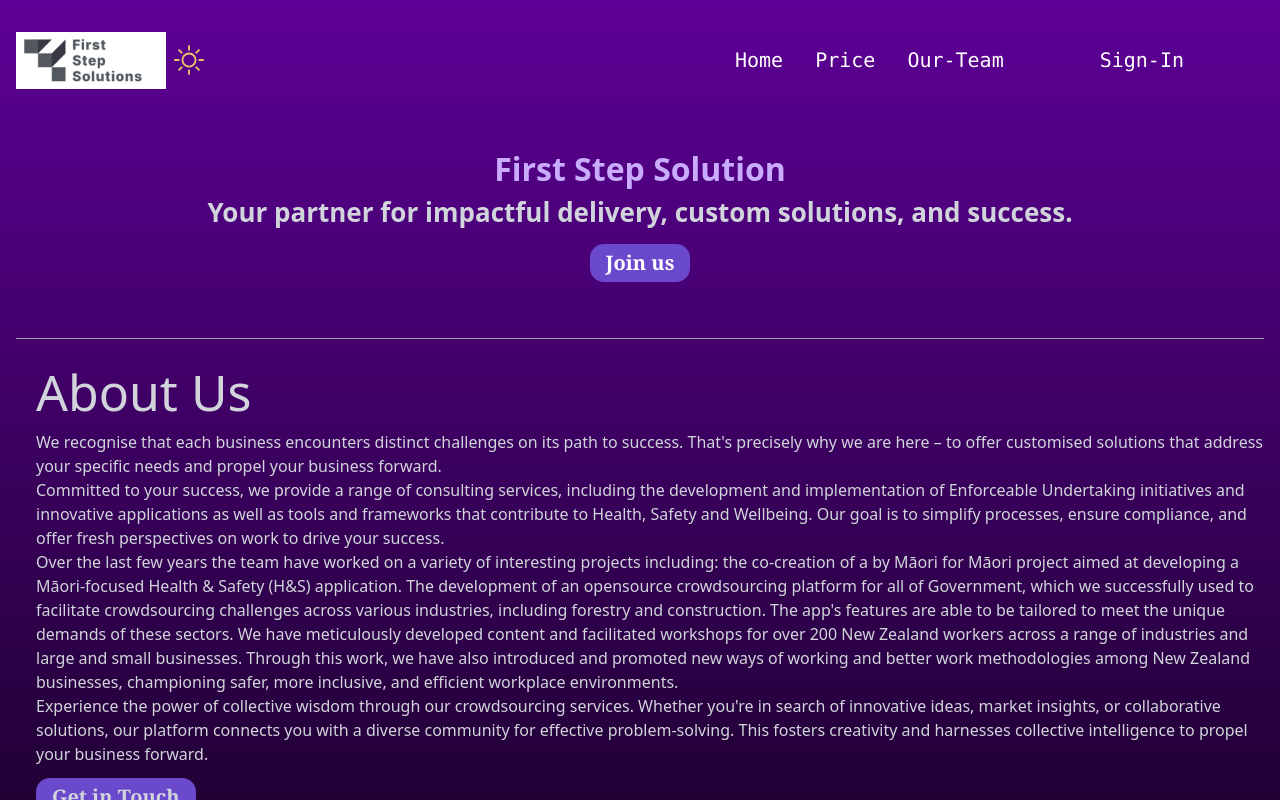
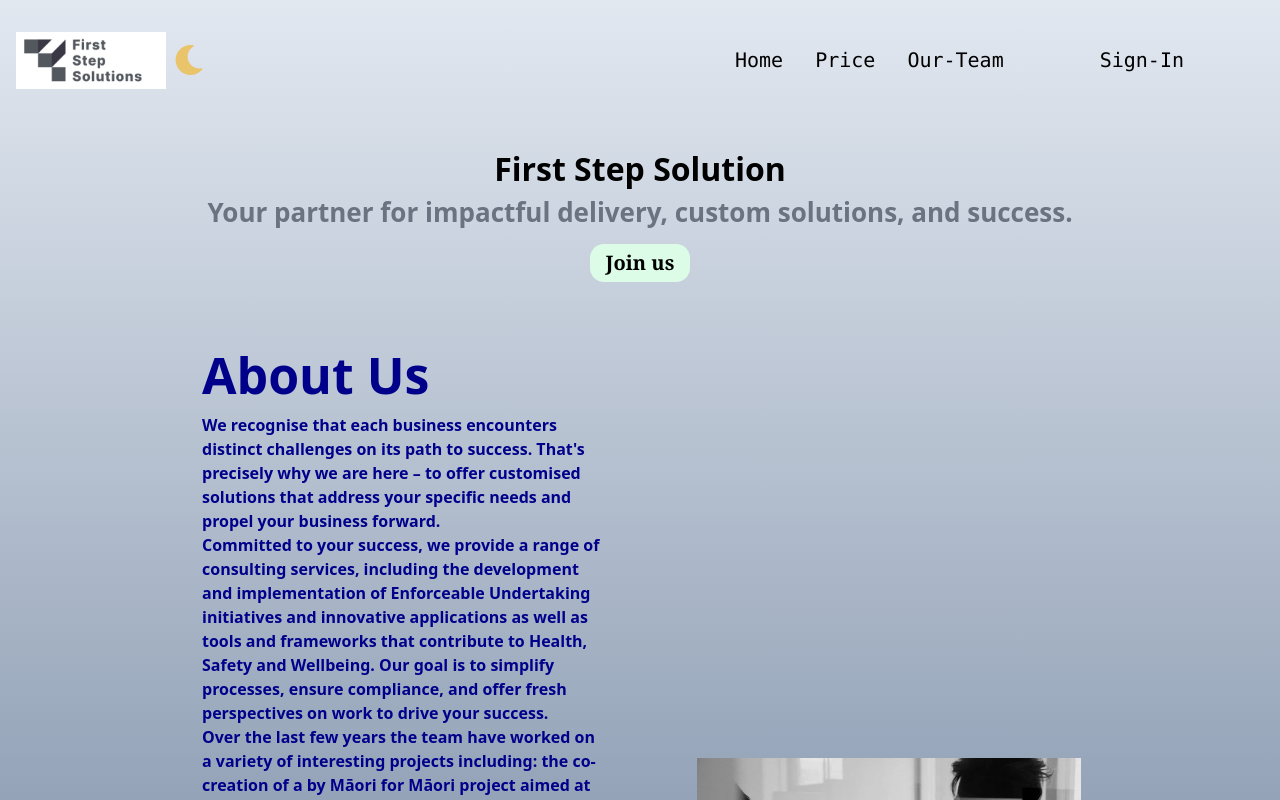
Before and after one commit to BenRogers00/Safely-Different-App, a React (Create React App) app in the folder safely-different/: page / in a window 1280 px wide. Built offline with nearby package versions, Linux system fonts and the light colour scheme.

Commit message:
dark/white theme

```diff
--- a/safely-different/src/components/UI/HomepageComponents/AboutUs.jsx
+++ b/safely-different/src/components/UI/HomepageComponents/AboutUs.jsx
@@ -1,11 +1,11 @@
 function AboutUs() {
     return (
       <>
-        <div className="text-gray-300  ">
-          <div className="w-full h-auto">
+        <div className="dark:text-gray-300 text-dark-blue font-semibold md:grid md:grid-cols-8 md:gap-20">
+
+          <div className="w-full h-auto md:col-start-2 col-span-3">
             <div className="w-full text-[50px] ">
-              <div className="border-t border-gray-400 mb-4"></div>
-              {/* Horizontal line */}
+
               <h1 className="text-start ml-5">About Us</h1>
             </div>
 
@@ -57,11 +57,11 @@ function AboutUs() {
             </div>
           </div>
 
-          <div className="w-full md: flex justify-center items-center">
+          <div className="w-full md:col-span-3 flex justify-center items-center ">
             <img
               src="images/workplace.png"
               alt="workplace"
-              className="md:w-1/4 w-full"
+              className=" w-full md:w-96"
 
             />
           </div>
--- a/safely-different/src/components/UI/HomepageComponents/HomePageUI.jsx
+++ b/safely-different/src/components/UI/HomepageComponents/HomePageUI.jsx
@@ -26,7 +26,7 @@ function HomePageUI() {
    }
   },[windowSize])
   return (
-    <div className="overflow-y-auto overflow-x-hidden h-screen px-4 py-8 bg-gradient-to-b from-purple-700 to bg-purple-900">
+    <div className="overflow-y-auto overflow-x-hidden h-screen px-4 py-8 bg-gradient-to-b dark:from-purple-700 to purple-900 from-slate-200 to bg-slate-400">
       <NavBar Mobile ={isMobile}/> {/* putting props inside mobile */}
       <Slogan/>
       <AboutUs/>
--- a/safely-different/src/components/UI/HomepageComponents/NavBar.jsx
+++ b/safely-different/src/components/UI/HomepageComponents/NavBar.jsx
@@ -2,10 +2,13 @@ import { useState } from "react";
 import { BsSun } from "react-icons/bs";
 import { HiOutlineMenu } from "react-icons/hi";
 import { MdClose } from "react-icons/md";
+import { FaMoon } from "react-icons/fa";
+import useDarkMode from "./useDarkMode";
 
 function NavBar(props) {
  // const {Mobile} = props;
   const [openMenu, setOpenMenu] = useState(false);
+  const [isDarkMode, toggleDarkMode] = useDarkMode();
   const handleMenu = () => {
     setOpenMenu(!openMenu);
   };
@@ -24,7 +27,11 @@ function NavBar(props) {
                 />
               </a>
             </div>
-            <BsSun size={"30px"} color="#e9c46a" className="cursor-pointer" />
+            {isDarkMode?
+            (<BsSun size={"30px"} color="#e9c46a" className="cursor-pointer"  onClick={()=>toggleDarkMode()}/>):
+            (<FaMoon size={"30px"} color="#e9c46a" className="cursor-pointer"  onClick={()=>toggleDarkMode()}/>)}
+
+
           </div>
 
           <ul className="ml-auto ">            {/* Open menu from set state, if Mobile is from props, if it is mobile and openmueny, close icon is displayed */}
@@ -44,7 +51,7 @@ function NavBar(props) {
               />
             ):(
               <>
-              <div className="flex text-[20px] ">
+              <div className="flex text-[20px] text-black dark:text-slate-100">
               <li className="mx-4 hover:text-purple-500 transition-all font-mono cursor-pointer">Home</li>
               <li className="mx-4 hover:text-purple-500 transition-all font-mono cursor-pointer">Price</li>
               <li className="mx-4 hover:text-purple-500 transition-all font-mono cursor-pointer">Our-Team</li>
--- a/safely-different/src/components/UI/HomepageComponents/PricePanel.jsx
+++ b/safely-different/src/components/UI/HomepageComponents/PricePanel.jsx
@@ -10,7 +10,7 @@ const includedFeatures = [
 function PricePanel(){
 
     return(
-        <div className="mx-auto mt-16 max-w-2xl rounded-3xl ring-1 ring-gray-200 sm:mt-20 lg:mx-0 lg:flex lg:max-w-none">
+        <div className="mx-auto  bg-gray-50 mt-16 max-w-2xl rounded-3xl ring-1 ring-gray-200 sm:mt-20 lg:mx-0 lg:flex lg:max-w-none">
           <div className="p-8 sm:p-10 lg:flex-auto">
             <h3 className="text-2xl font-bold tracking-tight text-gray-900">Lifetime membership</h3>
             <p className="mt-6 text-base leading-7 text-gray-600">
--- a/safely-different/src/components/UI/HomepageComponents/Slogan.jsx
+++ b/safely-different/src/components/UI/HomepageComponents/Slogan.jsx
@@ -4,13 +4,13 @@ function Slogan(){
         <>
          <section className=" my-14 font-extrabold">
              <div className="text-center">
-                <p className="text-32 text-purple-300">
+                <p className="text-32 dark:text-purple-300 text-black">
                 First Step Solution
                 </p>
-                <p className="text-26  text-gray-300">
+                <p className="text-26  text-gray-500">
                 Your partner for impactful delivery, custom solutions, and success.
                 </p>
-                <button className="font-serif text-20 mt-3 py-1 px-4 font-extrabold bg-purple-500 rounded-[14px] hover:bg-violet-400">Join us</button>
+                <button className="font-serif text-20 mt-3 py-1 px-4 font-extrabold dark:bg-purple-500 rounded-[14px] dark:hover:bg-violet-400 bg-green-100 text-black">Join us</button>
              </div>
 
         <div>
--- /dev/null
+++ b/safely-different/src/components/UI/HomepageComponents/useDarkMode.jsx
@@ -0,0 +1,28 @@
+import { useEffect, useState } from "react";
+
+function useDarkMode(){
+
+    const [isDarkMode, setDarkMode] = useState(() => {
+        const savedTheme = localStorage.getItem("theme");
+        return savedTheme ? savedTheme === 'dark' : false;
+    });
+
+    const toggleDarkMode = () => {
+        setDarkMode(prevMode => !prevMode);
+    };
+
+    useEffect(() => {
+        const html = window.document.documentElement;
+        const currentTheme = isDarkMode ? "dark" : "light";
+        const previousTheme = isDarkMode ? "light" : "dark";
+
+        html.classList.remove(previousTheme);
+        html.classList.add(currentTheme);
+
+        localStorage.setItem("theme", currentTheme);
+    }, [isDarkMode]);
+
+    return [isDarkMode, toggleDarkMode];
+}
+
+export default useDarkMode;
--- a/safely-different/src/index.css
+++ b/safely-different/src/index.css
@@ -1,11 +1,3 @@
 @tailwind base;
 @tailwind components;
 @tailwind utilities;
-
-@layer components {
-
-
-    .btn-hover{
-        @apply hover:text-purple-500 transition-all cursor-pointer
-    }
-}
--- a/safely-different/tailwind.config.js
+++ b/safely-different/tailwind.config.js
@@ -1,5 +1,6 @@
 /** @type {import('tailwindcss').Config} */
 module.exports = {
+  darkMode: 'selector',
   content: [
     "./src/**/*.{js,jsx,ts,tsx}",
   ],
@@ -12,6 +13,7 @@ module.exports = {
         "purple-700" : "#5D0096",
         "purple-900" : "#210035",
         "pink-500" : "#AD26FF",
+        "dark-blue" : "#00008B"
       },
 
       fontSize:{
```
